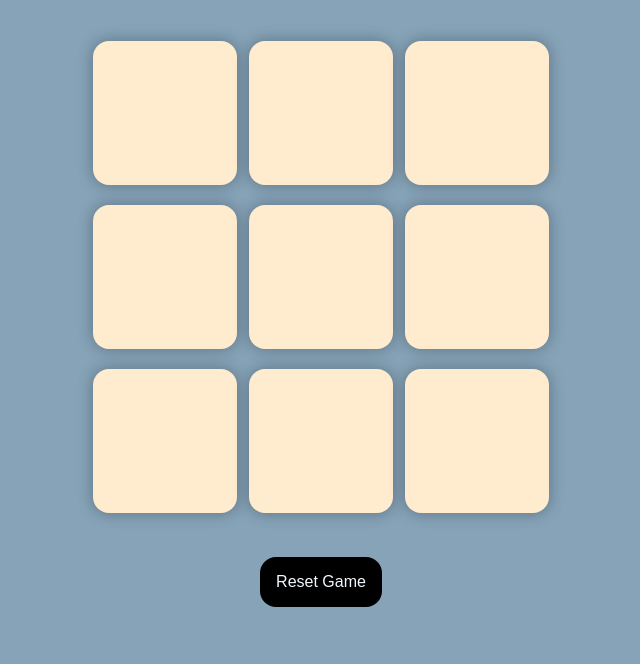
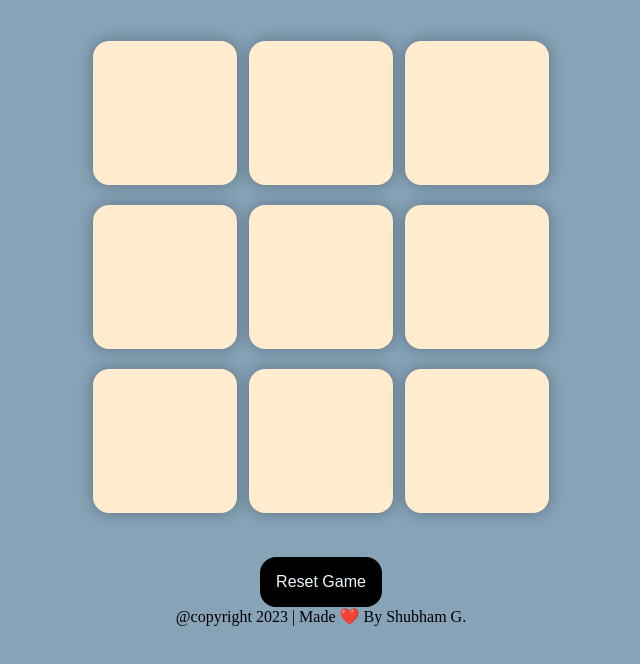
Before and after one commit to ghumareshubham/TicTacToe, a plain HTML site: page index.html in a window 1280 px wide. Shown: the part 40-704 px from the top of the page, without its empty margins (319-959 px from the left). Drawn offline with Linux system fonts and the light colour scheme.

Commit message:
Added Footer

```diff
--- a/index.html
+++ b/index.html
@@ -35,6 +35,9 @@
 
         </div>
         <button id="reset-btn">Reset Game</button>
+<footer>
+  @copyright 2023 | Made ❤️ By Shubham G.
+</footer>
     </main>
 <script src="app.js"></script>
 </body>
```
